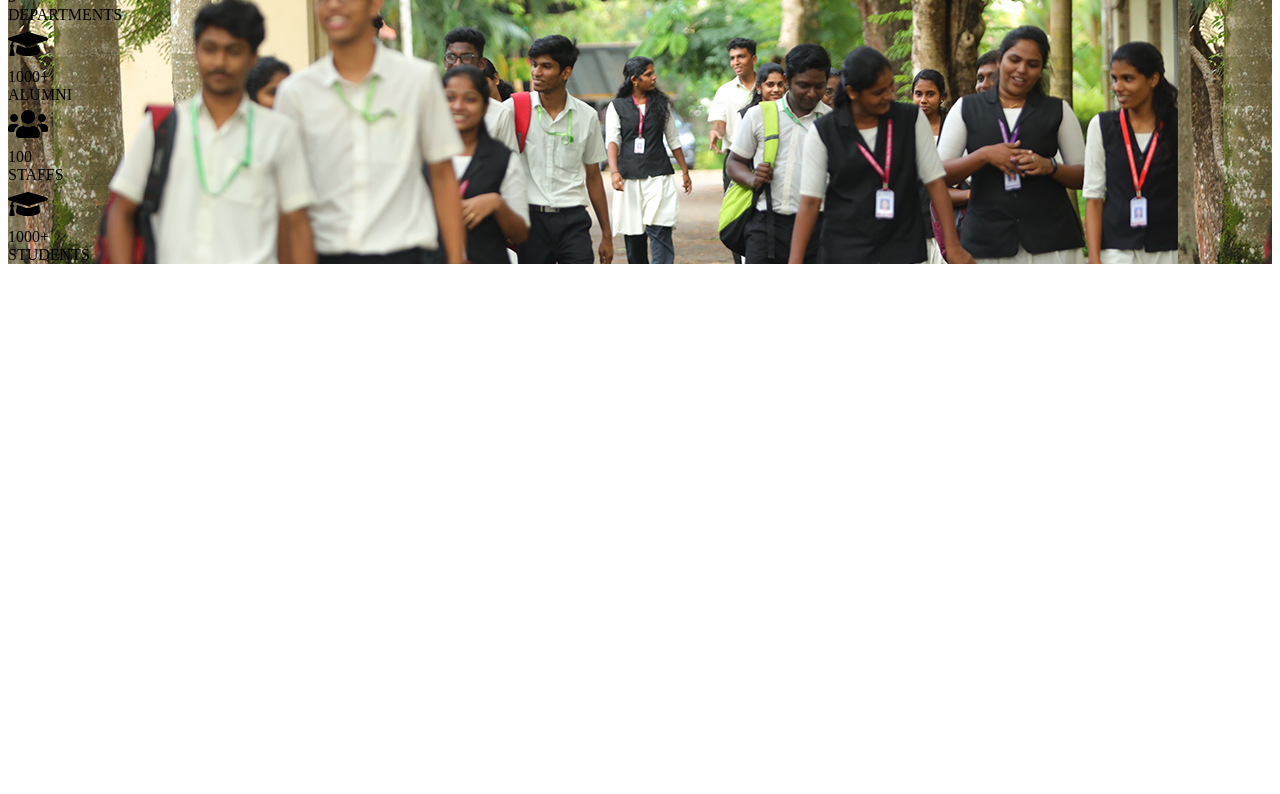
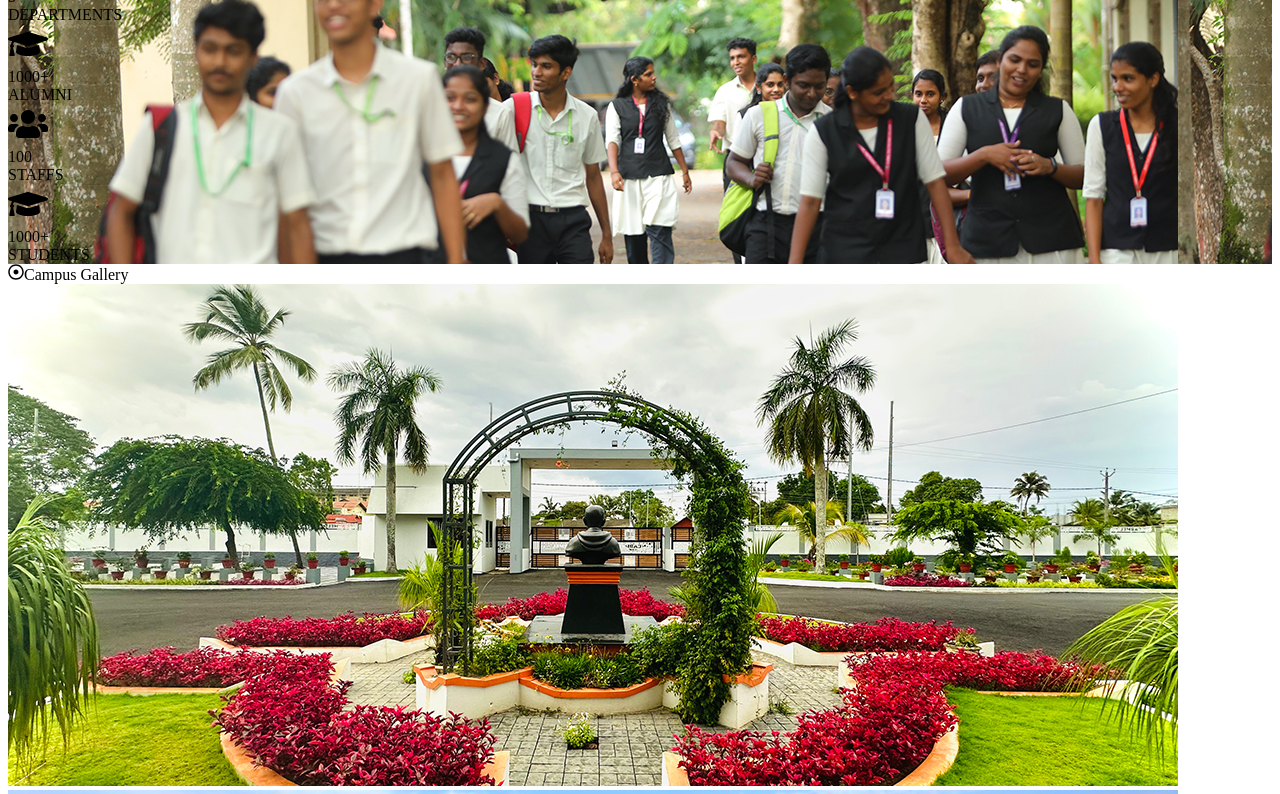
Before and after one commit to AbhishekNSanthosh/carmelpoly.in, a Next.js app: page /LandingPage in a window 1280 px wide. Shown: the part 2000-2794 px from the top of the page. Before the commit the page ends 2272 px from the top, so only its background shows below. Built offline with nearby package versions, Linux system fonts and the light colour scheme.

Commit message:
feat:counter

```diff
--- a/src/common/utils/constants.ts
+++ b/src/common/utils/constants.ts
@@ -7,6 +7,10 @@ export const navItems = [
         title: "About Us",
         to: "/",
         dropDown: [
+            {
+                title: "Our profile",
+                to: "/about-us",
+            },
             {
                 title: "History",
                 to: "/",
--- a/src/pages/LandingPage.tsx
+++ b/src/pages/LandingPage.tsx
@@ -1,3 +1,4 @@
+import CampusGallery from '@widgets/CampusGallery'
 import Carousel from '@widgets/Carousel'
 import CounterFrame from '@widgets/CounterFrame'
 import OurCourses from '@widgets/OurCourses'
@@ -11,6 +12,7 @@ export default function LandingPage() {
       <Welcome/>
       <OurCourses/>
       <CounterFrame/>
+      <CampusGallery/>
     </main>
   )
 }
--- /dev/null
+++ b/src/widgets/CampusGallery.tsx
@@ -0,0 +1,55 @@
+"use client";
+import React, { useState } from "react";
+import Titlebar from "@components/TitleBar";
+
+export default function CampusGallery() {
+  const images = Array.from(
+    { length: 9 },
+    (_, i) => `/slides/slide_00${i + 1}.png`
+  );
+  const [selectedImage, setSelectedImage] = useState<string | null>(null);
+
+  return (
+    <div className="px-[5vw] py-[5rem] flex flex-col gap-10">
+      <Titlebar title="Campus Gallery" />
+      <div className="">
+        <div className="grid grid-cols-1 sm:grid-cols-2 md:grid-cols-3 gap-4">
+          {images.map((src, index) => (
+            <div
+              key={index}
+              onClick={() => setSelectedImage(src)}
+              className="cursor-pointer overflow-hidden rounded-lg shadow-md"
+            >
+              <img
+                src={src}
+                alt={`Slide ${index + 1}`}
+                className="w-full h-full object-cover hover:scale-105 transition-transform duration-300"
+              />
+            </div>
+          ))}
+        </div>
+
+        {/* Modal Overlay */}
+        {selectedImage && (
+          <div
+            className="fixed inset-0 bg-[#000000] bg-opacity-40 backdrop-blur-md flex items-center justify-center z-50"
+            onClick={() => setSelectedImage(null)}
+          >
+            <img
+              src={selectedImage}
+              alt="Selected"
+              className="max-w-[90%] max-h-[90%] rounded-lg shadow-lg"
+              onClick={(e) => e.stopPropagation()} // Prevent closing when clicking the image
+            />
+            <button
+              className="absolute top-6 right-6 text-white text-3xl font-bold"
+              onClick={() => setSelectedImage(null)}
+            >
+              &times;
+            </button>
+          </div>
+        )}
+      </div>
+    </div>
+  );
+}
--- a/src/widgets/CounterFrame.tsx
+++ b/src/widgets/CounterFrame.tsx
@@ -1,22 +1,46 @@
-"use client"
-import React, { useEffect, useState } from 'react';
-import { FaBook, FaGraduationCap, FaUsers } from 'react-icons/fa';
+"use client";
+import React, { useEffect, useRef, useState } from "react";
+import { FaBook, FaGraduationCap, FaUsers } from "react-icons/fa";
 
 export default function CounterFrame() {
   const items = [
-    { icon: <FaBook size={40} />, end: 5, label: 'DEPARTMENTS' },
-    { icon: <FaGraduationCap size={40} />, end: 1000, label: 'ALUMNI' },
-    { icon: <FaUsers size={40} />, end: 100, label: 'STAFFS' },
-    { icon: <FaGraduationCap size={40} />, end: 1000, label: 'STUDENTS' },
+    { icon: <FaBook size={40} />, end: 5, label: "DEPARTMENTS" },
+    { icon: <FaGraduationCap size={40} />, end: 1000, label: "ALUMNI" },
+    { icon: <FaUsers size={40} />, end: 100, label: "STAFFS" },
+    { icon: <FaGraduationCap size={40} />, end: 1000, label: "STUDENTS" },
   ];
 
   const [counts, setCounts] = useState(items.map(() => 0));
+  const [hasAnimated, setHasAnimated] = useState(false);
+  const counterRef = useRef<HTMLDivElement>(null);
 
   useEffect(() => {
+    const observer = new IntersectionObserver(
+      (entries) => {
+        if (entries[0].isIntersecting && !hasAnimated) {
+          startCounting();
+          setHasAnimated(true);
+        }
+      },
+      { threshold: 0.5 }
+    );
+
+    if (counterRef.current) {
+      observer.observe(counterRef.current);
+    }
+
+    return () => {
+      if (counterRef.current) {
+        observer.unobserve(counterRef.current);
+      }
+    };
+  }, [hasAnimated]);
+
+  const startCounting = () => {
     const intervals = items.map((item, index) => {
       const step = Math.ceil(item.end / 50);
       return setInterval(() => {
-        setCounts(prev => {
+        setCounts((prev) => {
           const updated = [...prev];
           if (updated[index] < item.end) {
             updated[index] = Math.min(updated[index] + step, item.end);
@@ -26,11 +50,12 @@ export default function CounterFrame() {
       }, 20);
     });
 
-    return () => intervals.forEach(clearInterval);
-  }, []);
+    setTimeout(() => intervals.forEach(clearInterval), 2200); // Stop after ~1.2s
+  };
 
   return (
     <div
+      ref={counterRef}
       className="w-full h-auto bg-cover bg-center flex items-center justify-center bg-fixed"
       style={{ backgroundImage: "url('/slides/slide_004.png')" }}
     >
@@ -38,9 +63,12 @@ export default function CounterFrame() {
         <div className="max-w-6xl mx-auto grid grid-cols-2 md:grid-cols-4 gap-10 text-white text-center">
           {items.map((item, index) => (
             <div key={index}>
-              <div className="text-white mb-3 flex justify-center">{item.icon}</div>
+              <div className="text-white mb-3 flex justify-center">
+                {item.icon}
+              </div>
               <div className="text-4xl font-bold text-yellow-400">
-                {counts[index]}{item.end > 999 ? '+' : ''}
+                {counts[index]}
+                {item.end > 999 ? "+" : ""}
               </div>
               <div className="text-sm font-semibold mt-1">{item.label}</div>
             </div>
```
